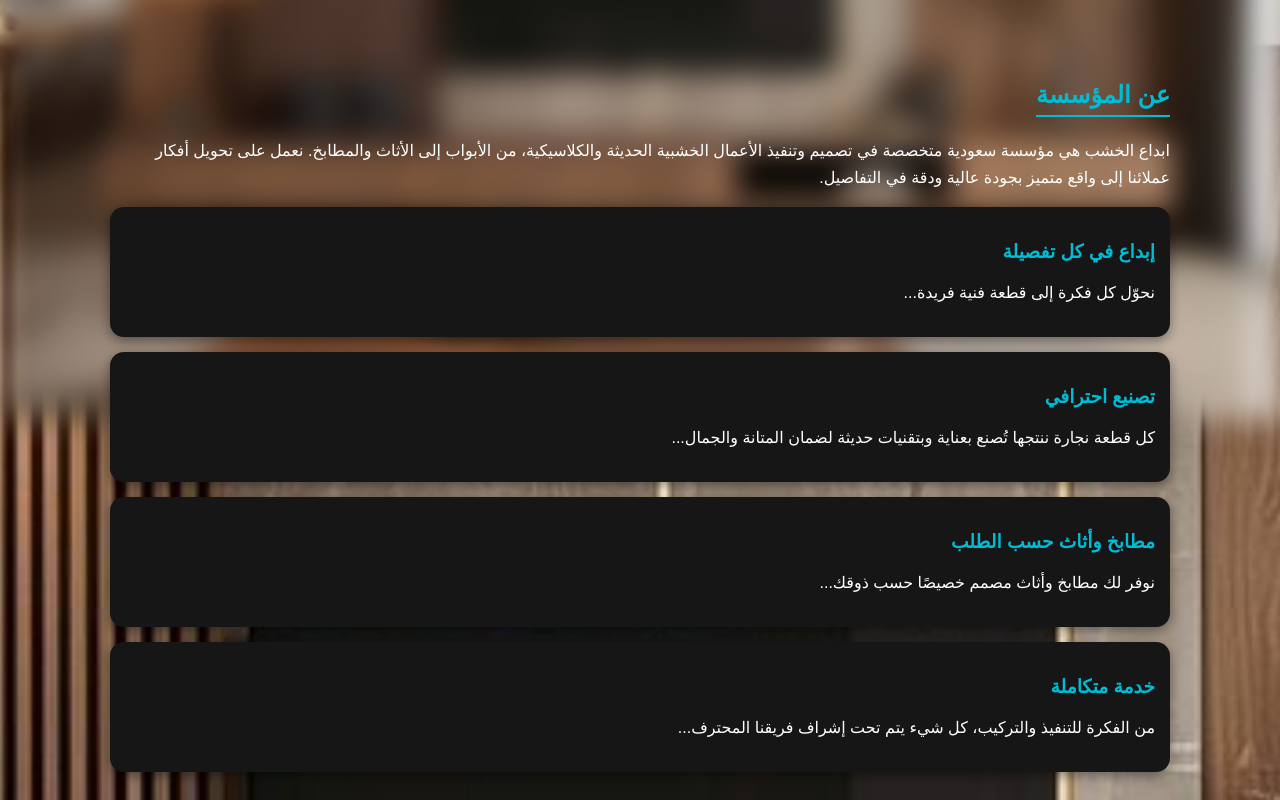
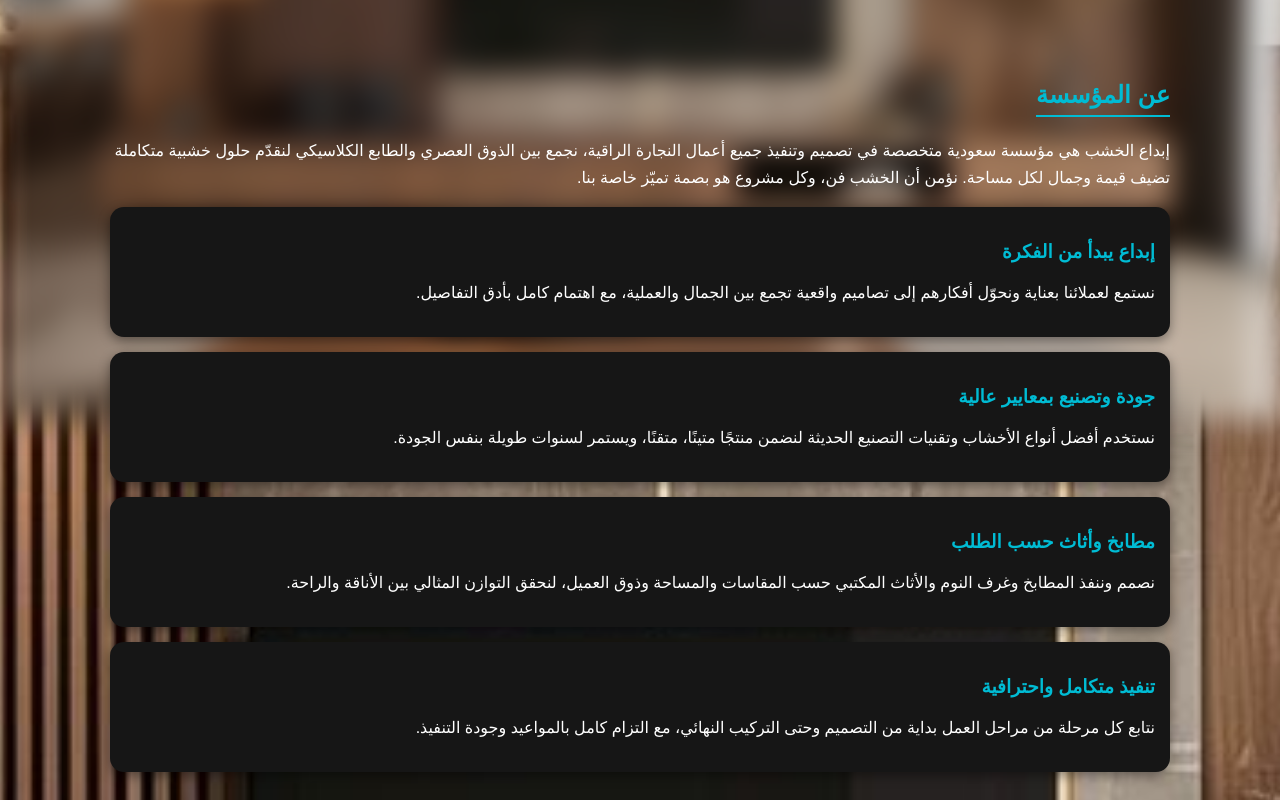
Before and after one commit to abdaalkhshb-alt/abdaalkhshb, a plain HTML site: page index.html in a window 1280 px wide. Shown: the part 380-1180 px from the top of the page. Drawn offline with Linux system fonts and the light colour scheme.

Commit message:
Update index.html

```diff
--- a/index.html
+++ b/index.html
@@ -293,25 +293,37 @@ button:hover { background: #00acc1; }
 
 <section id="about">
   <h2>عن المؤسسة</h2>
-  <p>ابداع الخشب هي مؤسسة سعودية متخصصة في تصميم وتنفيذ الأعمال الخشبية الحديثة والكلاسيكية، من الأبواب إلى الأثاث والمطابخ. نعمل على تحويل أفكار عملائنا إلى واقع متميز بجودة عالية ودقة في التفاصيل.</p>
+<p>
+إبداع الخشب هي مؤسسة سعودية متخصصة في تصميم وتنفيذ جميع أعمال النجارة الراقية، نجمع بين الذوق العصري والطابع الكلاسيكي لنقدّم حلول خشبية متكاملة تضيف قيمة وجمال لكل مساحة. نؤمن أن الخشب فن، وكل مشروع هو بصمة تميّز خاصة بنا.
+</p>
 
-  <div class="about-section">
-    <h3>إبداع في كل تفصيلة</h3>
-    <p>نحوّل كل فكرة إلى قطعة فنية فريدة...</p>
-  </div>
-  <div class="about-section">
-    <h3>تصنيع احترافي</h3>
-    <p>كل قطعة نجارة ننتجها تُصنع بعناية وبتقنيات حديثة لضمان المتانة والجمال...</p>
-  </div>
-  <div class="about-section">
-    <h3>مطابخ وأثاث حسب الطلب</h3>
-    <p>نوفر لك مطابخ وأثاث مصمم خصيصًا حسب ذوقك...</p>
-  </div>
+<div class="about-section">
+  <h3>إبداع يبدأ من الفكرة</h3>
+  <p>
+  نستمع لعملائنا بعناية ونحوّل أفكارهم إلى تصاميم واقعية تجمع بين الجمال والعملية، مع اهتمام كامل بأدق التفاصيل.
+  </p>
+</div>
 
-  <div class="about-section">
-    <h3>خدمة متكاملة</h3>
-    <p>من الفكرة للتنفيذ والتركيب، كل شيء يتم تحت إشراف فريقنا المحترف...</p>
-  </div>
+<div class="about-section">
+  <h3>جودة وتصنيع بمعايير عالية</h3>
+  <p>
+  نستخدم أفضل أنواع الأخشاب وتقنيات التصنيع الحديثة لنضمن منتجًا متينًا، متقنًا، ويستمر لسنوات طويلة بنفس الجودة.
+  </p>
+</div>
+
+<div class="about-section">
+  <h3>مطابخ وأثاث حسب الطلب</h3>
+  <p>
+  نصمم وننفذ المطابخ وغرف النوم والأثاث المكتبي حسب المقاسات والمساحة وذوق العميل، لنحقق التوازن المثالي بين الأناقة والراحة.
+  </p>
+</div>
+
+<div class="about-section">
+  <h3>تنفيذ متكامل واحترافية</h3>
+  <p>
+  نتابع كل مرحلة من مراحل العمل بداية من التصميم وحتى التركيب النهائي، مع التزام كامل بالمواعيد وجودة التنفيذ.
+  </p>
+</div>
 </section>
 
 <section id="projects">
@@ -402,7 +414,7 @@ button:hover { background: #00acc1; }
 </section>
 
 <footer>
-  © 2025 علي منصور محمد — جميع الحقوق محفوظة.
+  © 2026 ورشة ابداع الخشب — جميع الحقوق محفوظة.
 </footer>
 
 <script>
```
